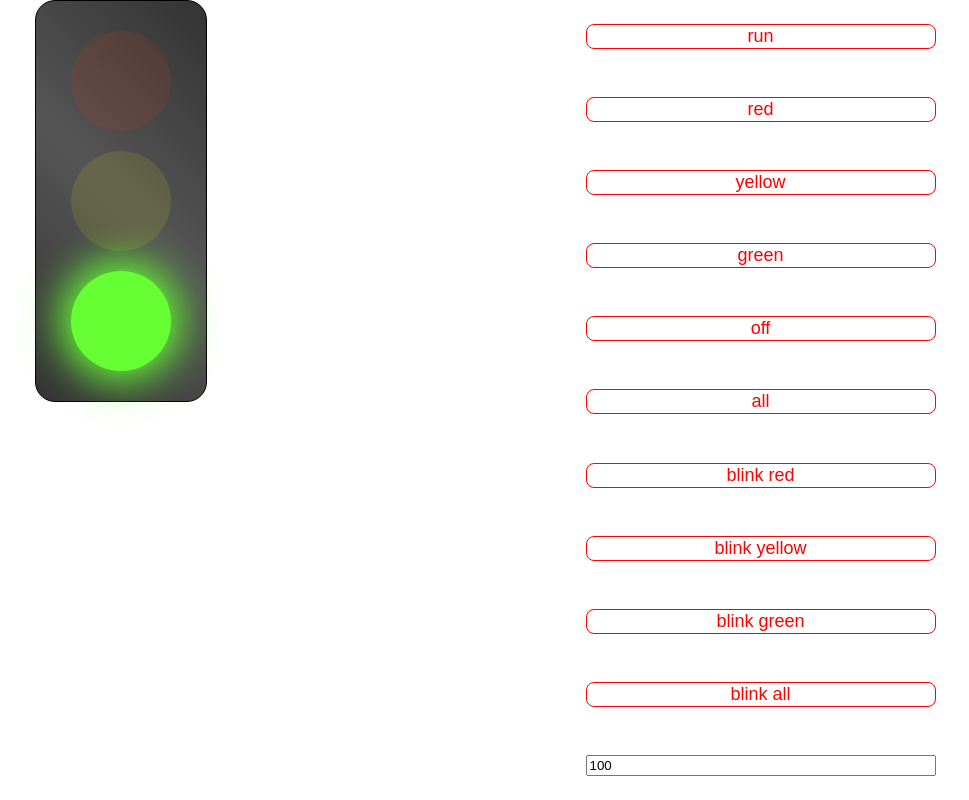
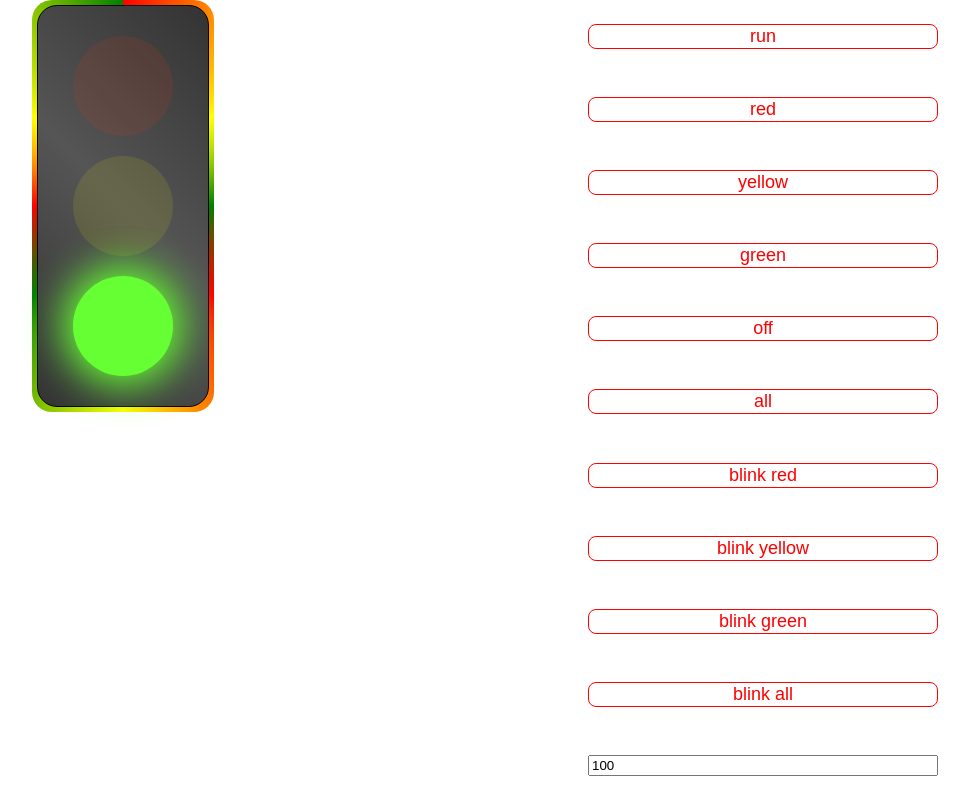
Before and after one commit to rick-ssa/semaphore, a React (Create React App) app: page / in a window 1280 px wide. Shown: the whole page, without its empty margins (155-1124 px from the left). Built offline with nearby package versions, Linux system fonts and the light colour scheme.

Commit message:
added border on semaphore

```diff
--- a/package.json
+++ b/package.json
@@ -17,7 +17,7 @@
     "test": "react-scripts test",
     "eject": "react-scripts eject",
     "predeploy": "npm run build",
-    "deploy": "gh-pages -d dist"
+    "deploy": "gh-pages -d build"
   },
   "eslintConfig": {
     "extends": [
--- a/src/components/Control/index.js
+++ b/src/components/Control/index.js
@@ -22,6 +22,8 @@ export default function Control() {
     const [isBlinking, setIsBlinking] = useState(false)
     const [indexLightBlink, setIndexLightBlink] = useState(null)
     const [idTimerBlink, setIdTimerBlink] = useState(0)
+    const [deg,setDeg] = useState(45)
+    const [idTimerBorder, setIdTimerBorder] = useState(0)
 
     useEffect(()=>{
         if(isBlinking) {
@@ -31,6 +33,7 @@ export default function Control() {
             clearTimeout(idTimerBlink)
         }
     },[lights])
+
 
     const blink = (index) => {
         if(!isBlinking) {
--- a/src/components/Semaphore/index.js
+++ b/src/components/Semaphore/index.js
@@ -3,6 +3,10 @@ import './styles.css'
 
 export default function Semaphore({lights,size}) {
     return(
+        <div
+            className='container-semaphore'
+            style={{backgroundImage: `conic-gradient(red,yellow,green,red,yellow,green,red,yellow,green)`}}
+        >
             <div
                 className='semaphore'
                 style={{
@@ -13,5 +17,6 @@ export default function Semaphore({lights,size}) {
                 { lights.map((v,i)=><Light color={v.color} size={size} lightOn={v.lightOn} key= {'color' + i}/>) }
 
             </div>
+        </div>
     )
 }
--- a/src/components/Semaphore/styles.css
+++ b/src/components/Semaphore/styles.css
@@ -7,3 +7,17 @@
   align-items: center;
   border-radius: 20px;
 }
+
+.container-semaphore {
+  padding: 5px;
+  /* background-image: linear-gradient(
+    45deg,
+    red,
+    yellow,
+    green,
+    red,
+    yellow,
+    green
+  ); */
+  border-radius: 20px;
+}
```
Lines whose indentation alone changed are shown as unchanged.
